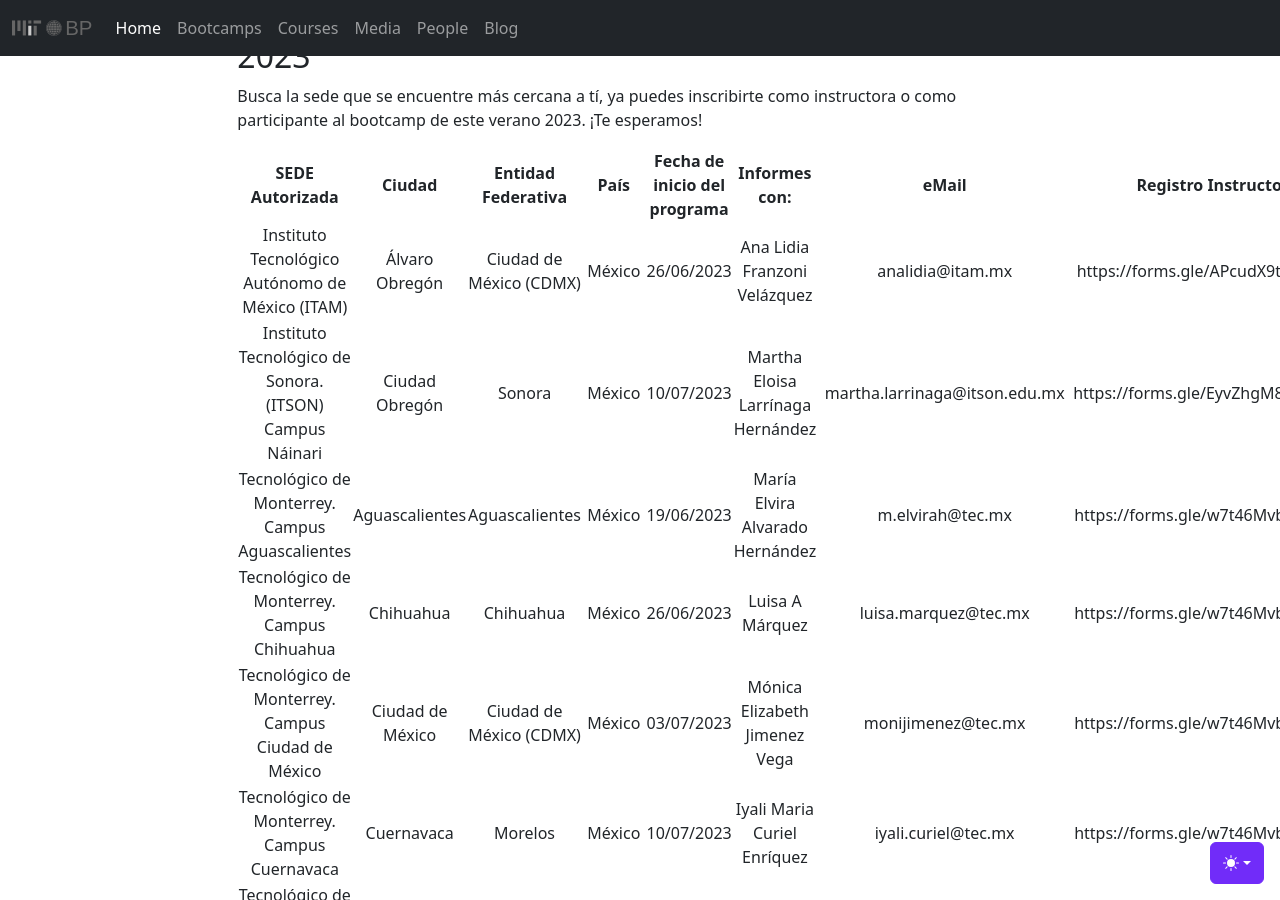
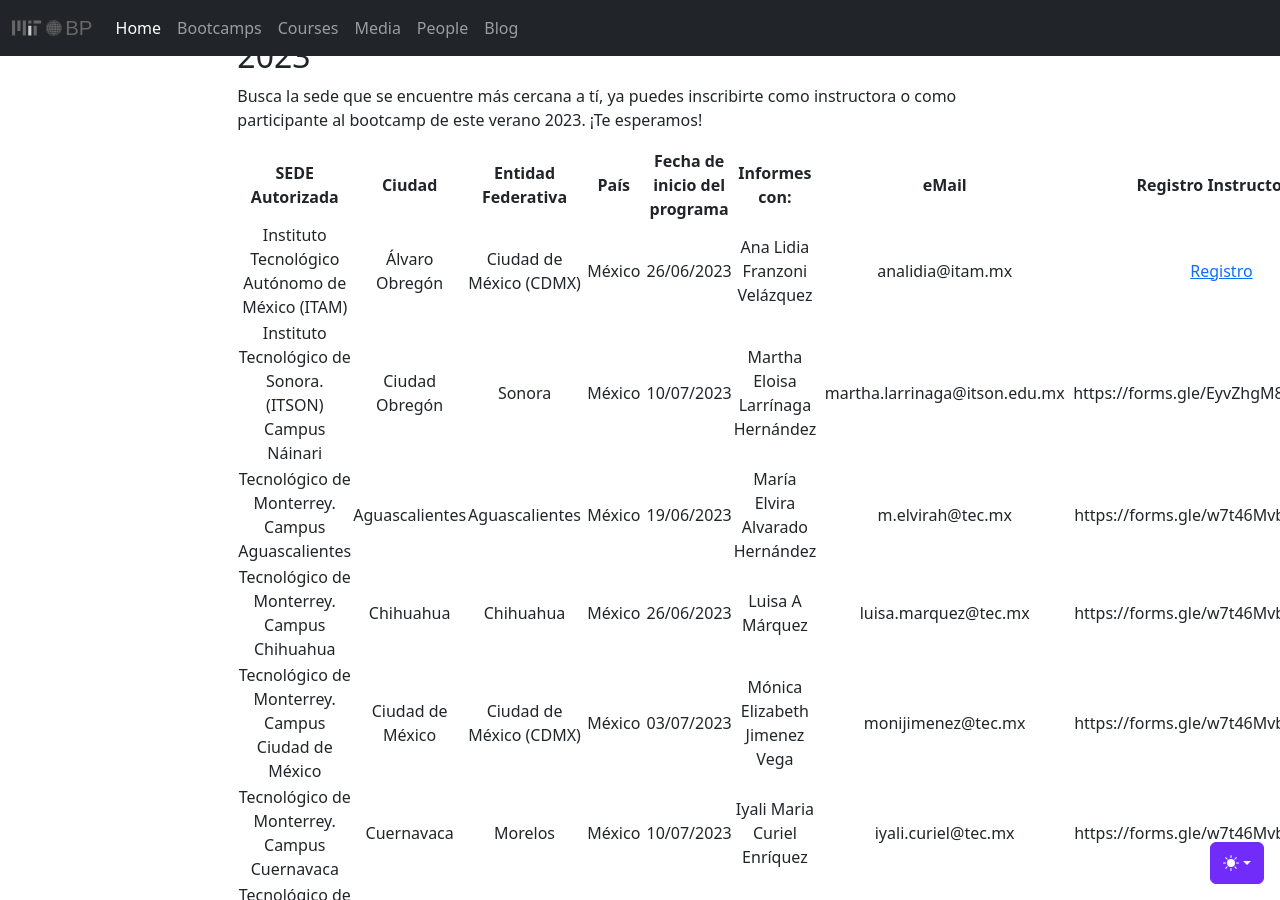
Before and after one commit to digimation/marky, a Jekyll site: the page built from bootcamps.md, in a window 1280 px wide and 900 px high, scrolled down 841 px. Built offline with Jekyll 4.4.1, drawn with Linux system fonts in a browser that asks for light colours.

Commit message:
Update bootcamps.md

```diff
--- a/bootcamps.md
+++ b/bootcamps.md
@@ -24,7 +24,7 @@
 
 |                                                    SEDE   Autorizada                                                   	|           Ciudad           	|    Entidad   Federativa   	|   País  	| Fecha de inicio   del programa 	|            Informes con:            	|              eMail             	|       Registro   Instructoras       	|       Registro   participantes      	|
 |:----------------------------------------------------------------------------------------------------------------------:	|:--------------------------:	|:-------------------------:	|:-------:	|:------------------------------:	|:-----------------------------------:	|:------------------------------:	|:-----------------------------------:	|:-----------------------------------:	|
-| Instituto Tecnológico Autónomo de México (ITAM)                                                                        	| Álvaro   Obregón           	| Ciudad   de México (CDMX) 	| México  	| 26/06/2023                     	| Ana   Lidia Franzoni Velázquez      	| analidia@itam.mx               	| https://forms.gle/APcudX9tRyBewv7a7 	| https://forms.gle/GLHPk8PRy7YtodSL9 	|
+| Instituto Tecnológico Autónomo de México (ITAM)                                                                        	| Álvaro   Obregón           	| Ciudad   de México (CDMX) 	| México  	| 26/06/2023                     	| Ana   Lidia Franzoni Velázquez      	| analidia@itam.mx               	| [Registro](https://forms.gle/APcudX9tRyBewv7a7) 	| https://forms.gle/GLHPk8PRy7YtodSL9 	|
 | Instituto Tecnológico de Sonora. (ITSON) Campus Náinari                                                                	| Ciudad   Obregón           	| Sonora                    	| México  	| 10/07/2023                     	| Martha   Eloisa Larrínaga Hernández 	| martha.larrinaga@itson.edu.mx  	| https://forms.gle/EyvZhgM8RTQEdJbHA 	| https://forms.gle/E3FR5QNQ5fX3PShN8 	|
 | Tecnológico de Monterrey. Campus Aguascalientes                                                                        	| Aguascalientes             	| Aguascalientes            	| México  	| 19/06/2023                     	| María   Elvira Alvarado Hernández   	| m.elvirah@tec.mx               	| https://forms.gle/w7t46MvbVc6UFbkn7 	| https://forms.gle/aAE3CVCWCjj3hPQD6 	|
 | Tecnológico de Monterrey. Campus Chihuahua                                                                             	| Chihuahua                  	| Chihuahua                 	| México  	| 26/06/2023                     	| Luisa   A Márquez                   	| luisa.marquez@tec.mx           	| https://forms.gle/w7t46MvbVc6UFbkn7 	| https://forms.gle/aAE3CVCWCjj3hPQD6 	|
```
